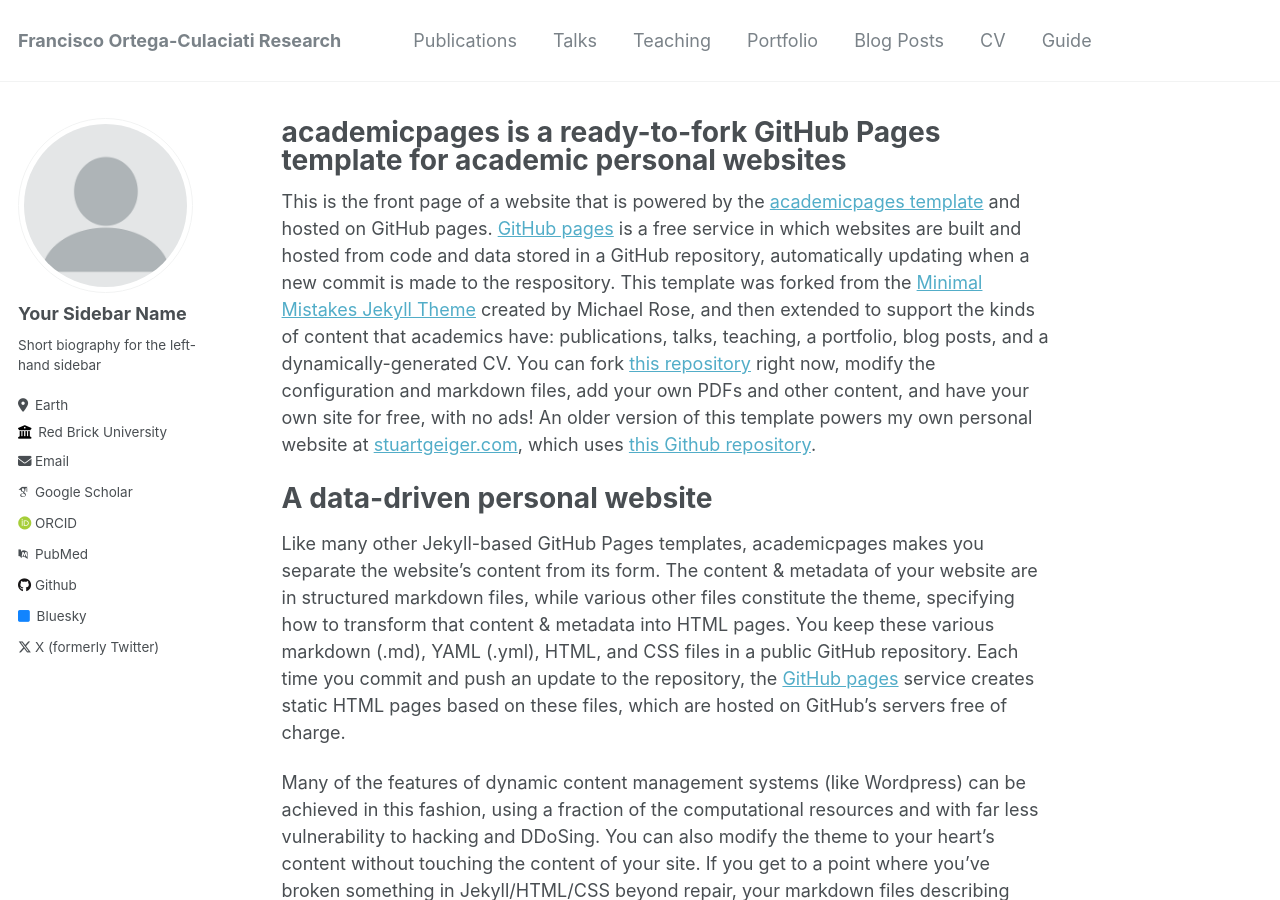
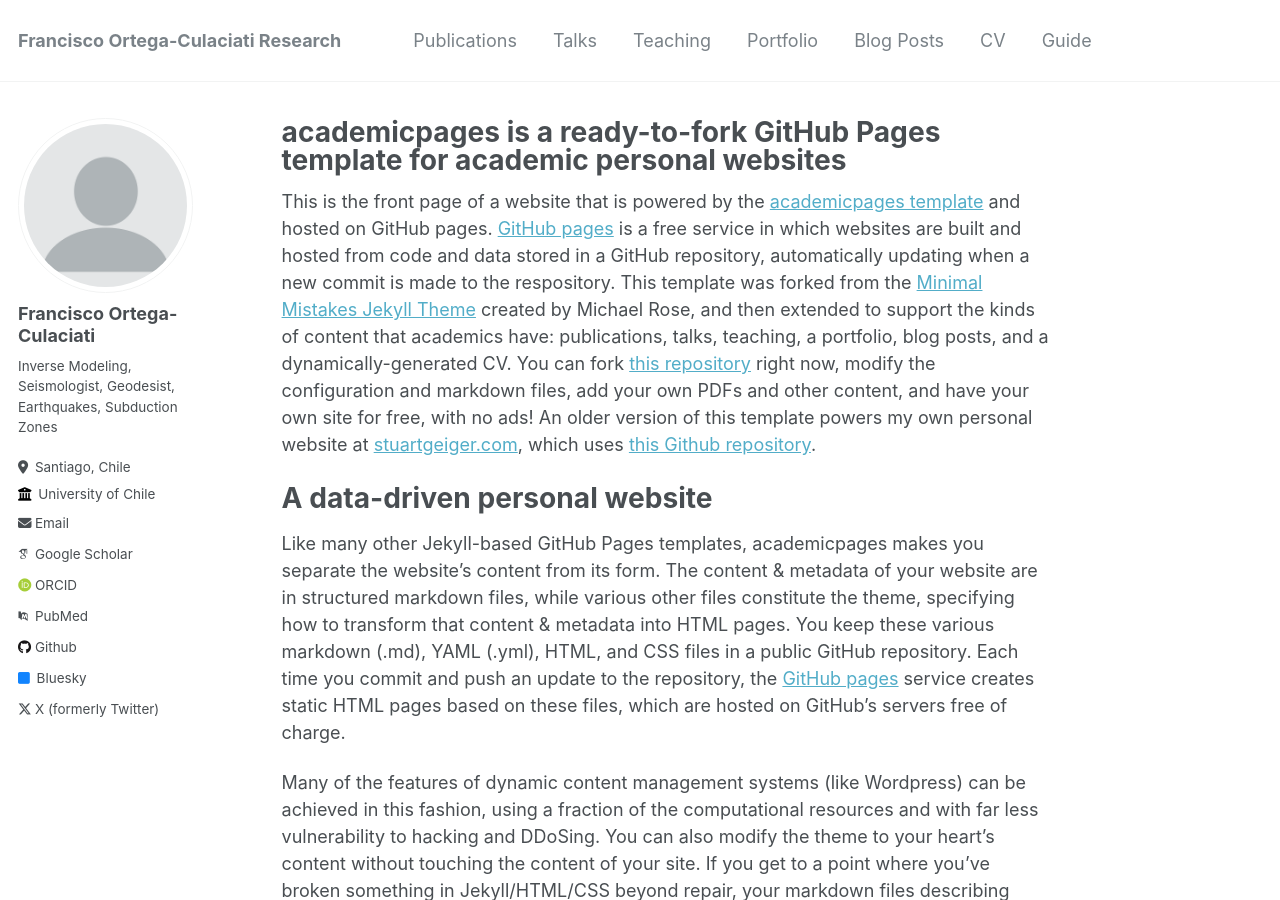
Before and after one commit to frortega/frortega.github.io, a Jekyll site: the page built from _pages/about.md, in a window 1280 px wide and 900 px high. Built offline with Jekyll 4.4.1, drawn with Linux system fonts in a browser that asks for light colours; some web fonts are replaced.

Commit message:
Update _config.yml

```diff
--- a/_config.yml
+++ b/_config.yml
@@ -22,13 +22,13 @@ baseurl                  : "" # the subpath of your site, e.g. "/blog"
 author:
   # Biographic information
   avatar           : "profile.png"
-  name             : "Your Sidebar Name"
-  pronouns         : # example: "she/her"
-  bio              : "Short biography for the left-hand sidebar"
-  location         : "Earth"
-  employer         : "Red Brick University"
+  name             : "Francisco Ortega-Culaciati"
+  #pronouns         : # example: "she/her"
+  bio              : "Inverse Modeling, Seismologist, Geodesist, Earthquakes, Subduction Zones"
+  location         : "Santiago, Chile"
+  employer         : "University of Chile"
   uri              : # URL
-  email            : "none@example.org"
+  email            : "ortega.francisco@uchile.cl"
 
   # Academic websites
   arxiv            : # URL - Update with the correct link to your profile
```
